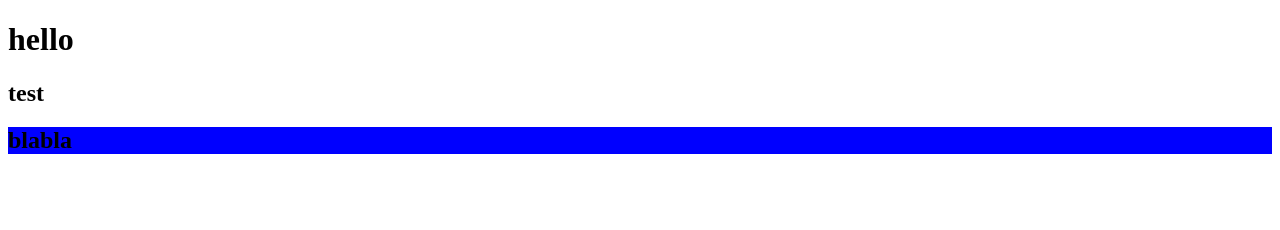
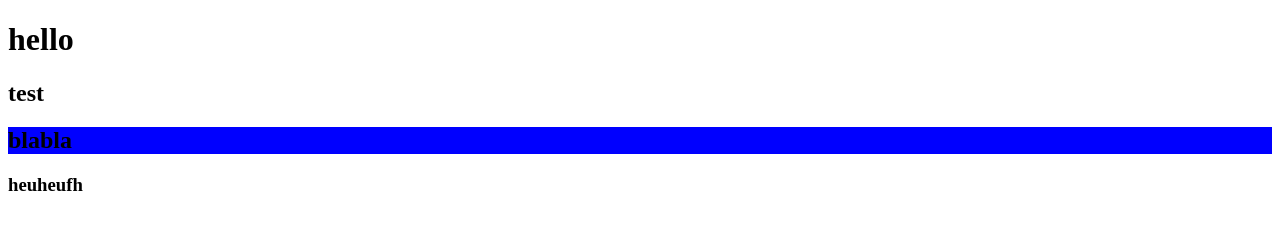
Before and after one commit to nihat08/2cWI, a plain HTML site: page 02_Selectors/index.html in a window 1280 px wide. Drawn offline with Linux system fonts and the light colour scheme.

Commit message:
addet content

```diff
--- a/02_Selectors/index.html
+++ b/02_Selectors/index.html
@@ -10,5 +10,6 @@
     <h1>hello</h1>
     <h2>test</h2>
     <h2 class="subHeader">blabla</h2>
+    <h3>heuheufh</h3>
 </body>
 </html>
```
